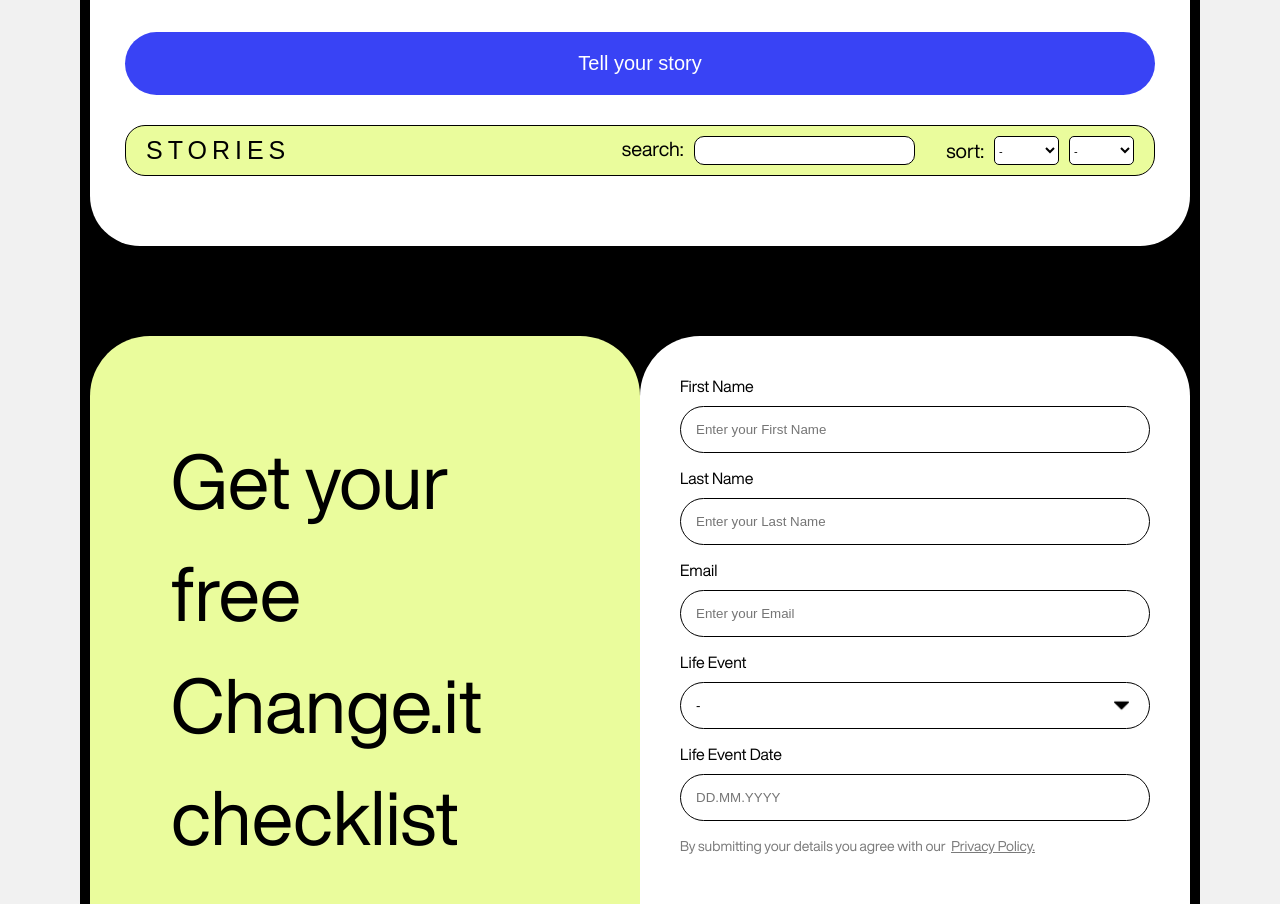
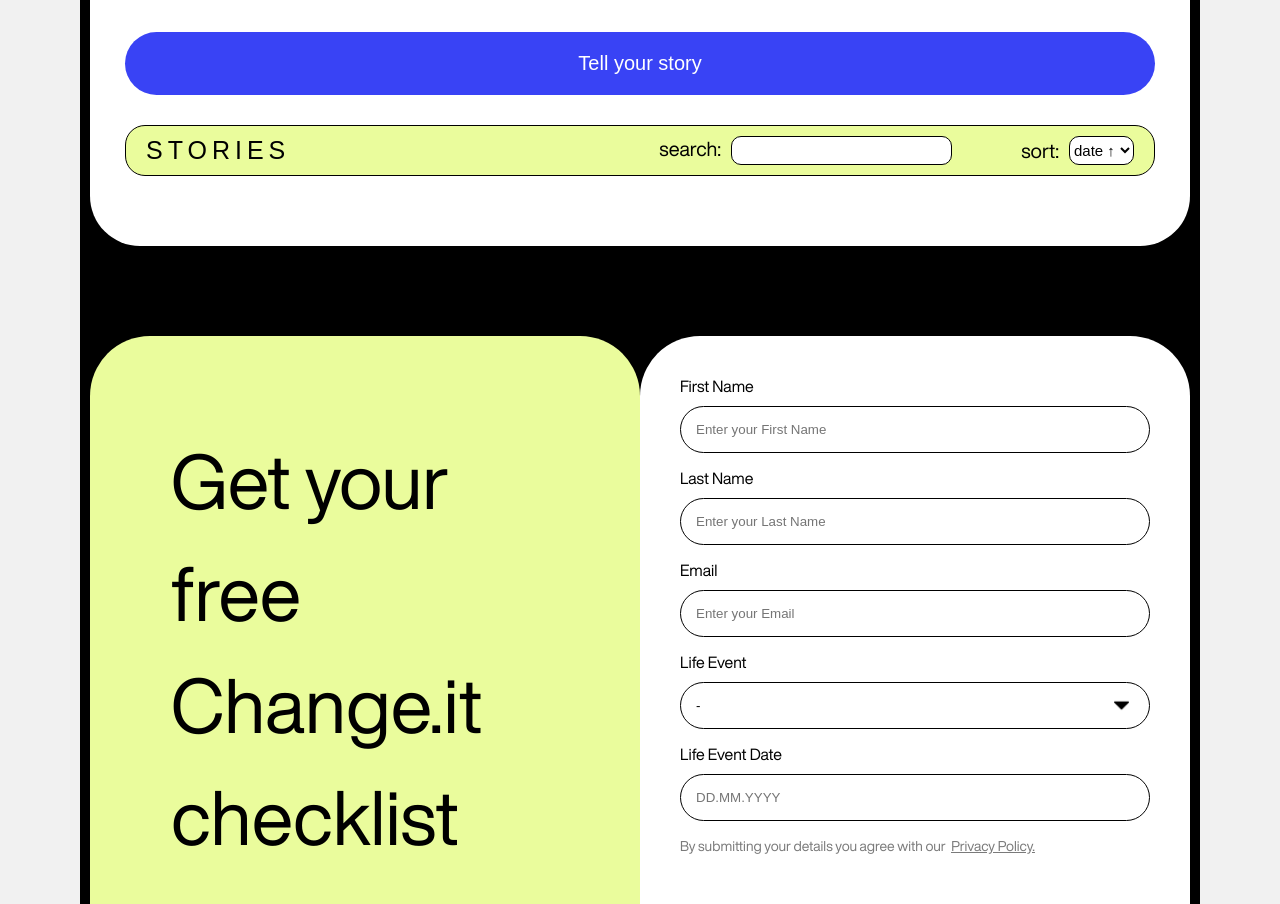
Before and after one commit to Worldlyth/changeIt-react, a React (Create React App) app in the folder changeit/: page / in a window 1280 px wide. Shown: the part 4460-5364 px from the top of the page. Built offline with nearby package versions, Linux system fonts and the light colour scheme.

Commit message:
complete sorting

```diff
--- a/changeit/src/components/Blog/Blog.jsx
+++ b/changeit/src/components/Blog/Blog.jsx
@@ -1,110 +1,28 @@
 import React, { useState } from "react"
-import Post from "./Post/Post"
 import "./blog.css"
 import BlogForm from "./BlogForm/BlogForm"
 import BlogNavigation from "./BlogNavigation/BlogNavigation"
+import BlogStories from "./BlogStories/BlogStories"
 
 export const Blog = () => {
   const [posts, setPosts] = useState([])
 
-  const addPost = (e) => {
-    e.preventDefault()
 
-    const form = e.currentTarget
-    const formData = new FormData(form)
-    const title = formData.get("title")
-    const text = formData.get("text")
-
-    const newPost = {
-      title,
-      text,
-      date: new Date().toLocaleString(),
-      id: Date.now(),
-    }
-
+  const createPost = (newPost) => {
     setPosts([...posts, newPost])
-    form.reset()
   }
 
-  const sort = (e) => {
-    const select = e.currentTarget
-    if (select.value === "AZ") {
-      sortByLettersAZ()
-    } else if (select.value === "ZA") {
-      sortByLettersZA()
-    }
-
-    if (select.value === "dateUp") {
-      sortByDateUp()
-    } else if (select.value === "dateDown") {
-      sortByDateDown()
-    }
-  }
-
-  const sortByLettersAZ = () => {
-    setPosts([
-      ...posts.sort((a, b) => {
-        if (a.title < b.title) {
-          return -1
-        }
-        if (a.title > b.title) {
-          return 1
-        }
-        return 0
-      }),
-    ])
-  }
-
-  const sortByLettersZA = () => {
-    setPosts([
-      ...posts.sort((a, b) => {
-        if (a.title < b.title) {
-          return 1
-        }
-        if (a.title > b.title) {
-          return -1
-        }
-        return 0
-      }),
-    ])
-  }
-
-  const sortByDateUp = () => {
-    setPosts([
-      ...posts.sort((a, b) => {
-        return a.id - b.id
-      }),
-    ])
-  }
-
-  const sortByDateDown = () => {
-    setPosts([
-      ...posts.sort((a, b) => {
-        return b.id - a.id
-      }),
-    ])
-  }
-
-  const filter = (e) => {
-    const filterInput = e.currentTarget
-    setPosts([...posts.filter((post)=> {
-      if (post.title.includes(filterInput.value)) {
-        return post
-      }
-    })])
+  const sortPosts = (sortedPosts) => {
+    setPosts([...posts], sortedPosts)
   }
 
   return (
     <div className="blog" id="blog">
       <div className="blog-title">TELL US YOUR STORY</div>
       <div className="blog-content">
-        <BlogForm addPost={addPost} />
-        <BlogNavigation sort={sort} filter={filter}/>
-        <div className="stories__blog">
-          {posts.map((post) => (
-            <Post key={post.id} post={post} />
-          ))}
-        </div>
+        <BlogForm create={createPost} />
+        <BlogNavigation posts={posts} sort={sortPosts}/>
+        <BlogStories posts={posts} />
       </div>
     </div>
   )
--- a/changeit/src/components/Blog/BlogForm/BlogForm.jsx
+++ b/changeit/src/components/Blog/BlogForm/BlogForm.jsx
@@ -1,9 +1,28 @@
 import React from "react"
 import "../BlogForm/blogForm.css"
 
-const BlogForm = (props) => {
+const BlogForm = ({create}) => {
+
+  const addPost = (e) => {
+    e.preventDefault()
+
+    const form = e.currentTarget
+    const formData = new FormData(form)
+    const title = formData.get("title")
+    const text = formData.get("text")
+
+    const newPost = {
+      title,
+      text,
+      date: new Date().toLocaleString(),
+      id: Date.now(),
+    }
+    create(newPost)
+    form.reset()
+  }
+
   return (
-    <form className="form__input" id="blogForm" onSubmit={props.addPost}>
+    <form className="form__input" id="blogForm" onSubmit={addPost}>
       <label htmlFor="blogTitle" className="form__title">
         Title:
       </label>
--- a/changeit/src/components/Blog/BlogNavigation/BlogNavigation.jsx
+++ b/changeit/src/components/Blog/BlogNavigation/BlogNavigation.jsx
@@ -1,7 +1,45 @@
-import React from "react"
+import React, { useState } from "react"
 import "../BlogNavigation/blogNavigation.css"
+import SelectSorting from "./SelectSorting/SelectSorting"
 
-const BlogNavigation = (props) => {
+const BlogNavigation = ({ posts, sort }) => {
+  const [sorting, setSorting] = useState("")
+
+  const sortPostsList = (sorting) => {
+    setSorting(sorting)
+    const sortedPosts = posts
+    if (sorting === "titleUp") {
+      sortedPosts.sort((a, b) => {
+        if (a.title < b.title) {
+          return -1
+        }
+        if (a.title > b.title) {
+          return 1
+        }
+        return 0
+      })
+    } else if (sorting === "titleDown") {
+      sortedPosts.sort((a, b) => {
+        if (a.title < b.title) {
+          return 1
+        }
+        if (a.title > b.title) {
+          return -1
+        }
+        return 0
+      })
+    } else if (sorting === "dateUp") {
+      sortedPosts.sort((a, b) => {
+        return a.id - b.id
+      })
+    } else if (sorting === "dateDown") {
+      sortedPosts.sort((a, b) => {
+        return b.id - a.id
+      })
+    }
+    sort(sortedPosts)
+  }
+
   return (
     <div className="content__stories-navigation bg_yellow">
       <div className="stories__title">STORIES</div>
@@ -14,29 +52,22 @@
             type="search"
             placeholder=""
             id="filter"
-            onChange = {props.filter}
           />
         </div>
       </div>
 
-      <div className="stories__sort">
-        <div className="sort__title">sort:</div>
-        <select id="selectSortingByLetters" className="stories__sort-button" onChange={props.sort}>
-          <option value="" defaultValue=''>
-            -
-          </option>
-          <option value="AZ">A - Z</option>
-          <option value="ZA">Z - A</option>
-        </select>
-
-        <select id="selectSortingByDate" className="stories__sort-button" onChange={props.sort}>
-          <option value="" defaultValue>
-            -
-          </option>
-          <option value="dateUp">Date ↑</option>
-          <option value="dateDown">Date ↓</option>
-        </select>
-      </div>
+      <SelectSorting
+        options={[
+          { value: "date", name: "by date", disabled: true },
+          { value: "dateUp", name: "date ↑" },
+          { value: "dateDown", name: "date ↓" },
+          { value: "title", name: "by title", disabled: true },
+          { value: "titleUp", name: "title ↑" },
+          { value: "titleDown", name: "title ↓" },
+        ]}
+        value={sorting}
+        onChange={sortPostsList}
+      />
     </div>
   )
 }
--- /dev/null
+++ b/changeit/src/components/Blog/BlogNavigation/SelectSorting/SelectSorting.jsx
@@ -0,0 +1,27 @@
+import React from "react"
+
+const SelectSorting = ({ options, onChange, value }) => {
+  return (
+    <div className="stories__sort">
+      <div className="sort__title">sort:</div>
+
+      <select
+        className="stories__sort-button"
+        onChange={(e) => onChange(e.target.value)}
+        value={value}
+      >
+        {options.map((option) => (
+          <option
+            disabled={option.disabled}
+            key={option.value}
+            value={option.value}
+          >
+            {option.name}
+          </option>
+        ))}
+      </select>
+    </div>
+  )
+}
+
+export default SelectSorting
--- a/changeit/src/components/Blog/BlogNavigation/blogNavigation.css
+++ b/changeit/src/components/Blog/BlogNavigation/blogNavigation.css
@@ -40,10 +40,10 @@
 
 .stories__sort-button {
   width: 65px;
-  font-size: 11px;
+  font-size: 15px;
   background-color: white;
   border: 1px solid black;
-  border-radius: 5px;
+  border-radius: 10px;
   margin-left: 10px;
   cursor: pointer;
 }
@@ -51,13 +51,3 @@
 .stories__sort-button:hover {
   background-color: rgb(239, 239, 239);
 }
-
-.sort-check {
-  margin-left: 5px;
-}
-
-.stories__blog {
-  display: flex;
-  flex-direction: column;
-  font-size: 20px;
-}
--- /dev/null
+++ b/changeit/src/components/Blog/BlogStories/BlogStories.jsx
@@ -0,0 +1,15 @@
+import React from "react"
+import Post from "../Post/Post"
+import "../BlogStories/blogStories.css"
+
+const BlogStories = (props) => {
+  return (
+    <div className="stories__blog">
+      {props.posts.map((post) => (
+        <Post key={post.id} post={post} />
+      ))}
+    </div>
+  )
+}
+
+export default BlogStories
--- /dev/null
+++ b/changeit/src/components/Blog/BlogStories/blogStories.css
@@ -0,0 +1,5 @@
+.stories__blog {
+    display: flex;
+    flex-direction: column;
+    font-size: 20px;
+  }
```
